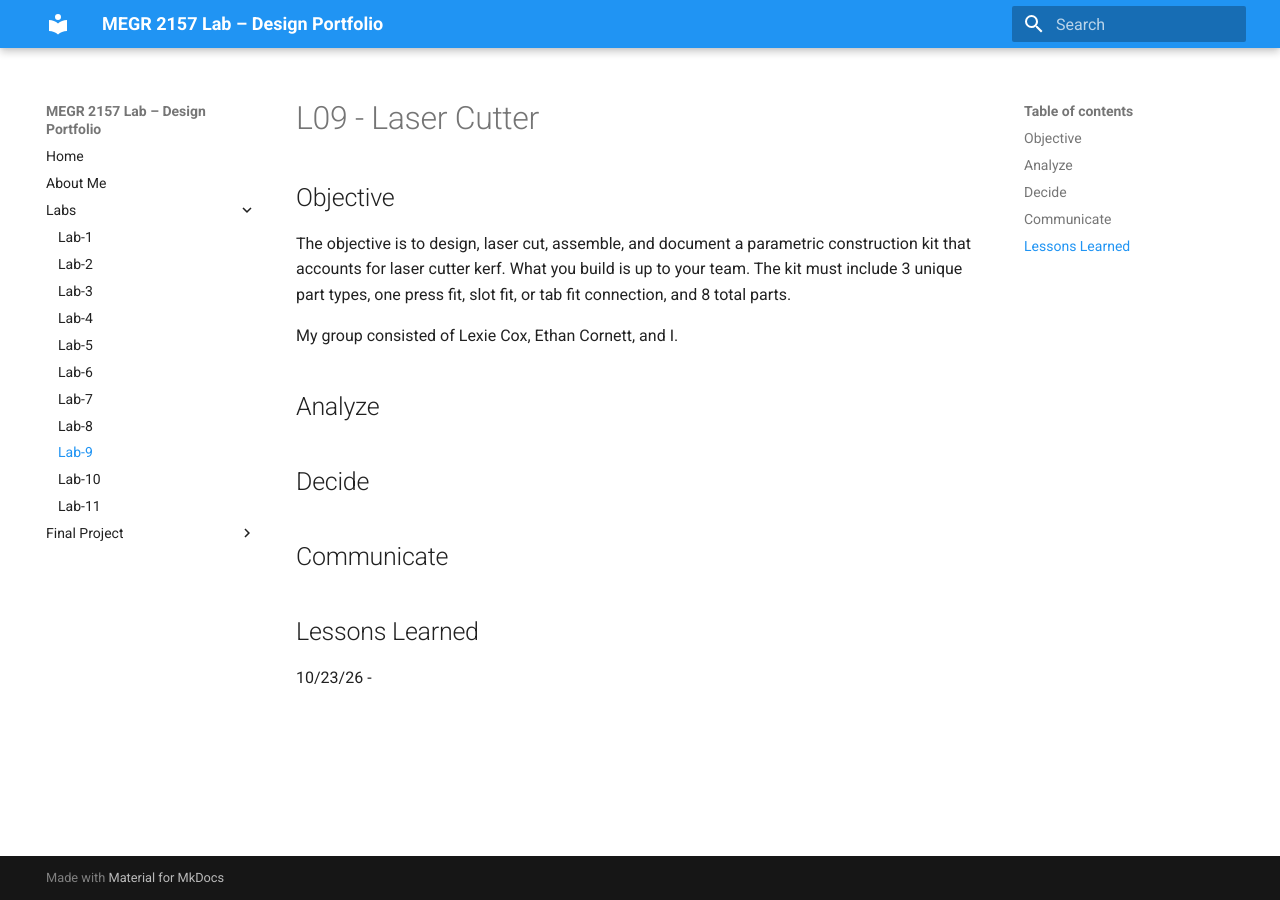
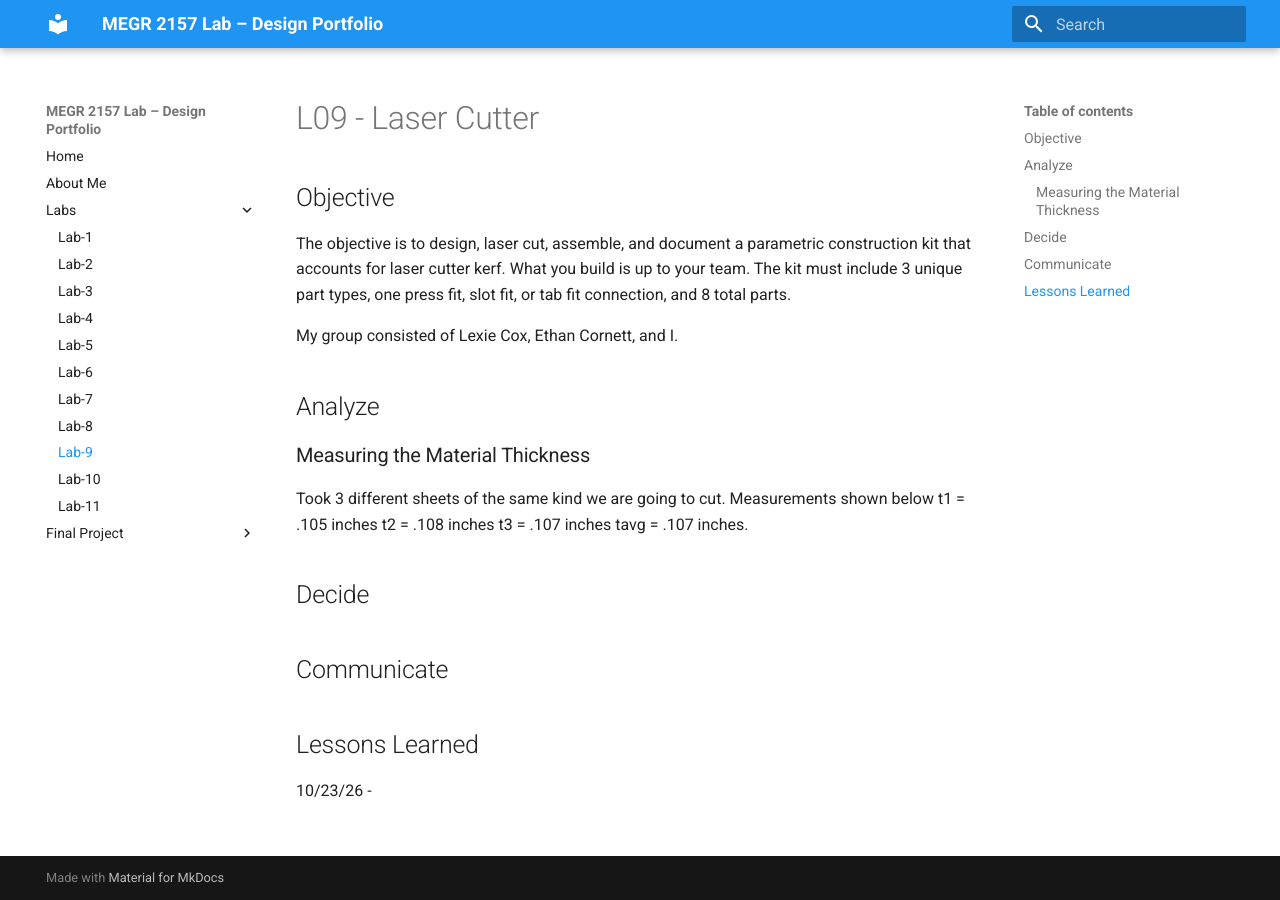
Before and after one commit to mgrego35/Morgan-Gregory-Lab-Portfolio, an MkDocs documentation site: the page built from docs/Labs/L09/index.md, in a window 1280 px wide. Built offline with MkDocs 1.6.1 and Material for MkDocs 9.7.7, drawn with Linux system fonts in a browser that asks for light colours.

Commit message:
Update index.md

```diff
--- a/docs/Labs/L09/index.md
+++ b/docs/Labs/L09/index.md
@@ -8,7 +8,13 @@ My group consisted of Lexie Cox, Ethan Cornett, and I.
 
 ## Analyze
 
+### Measuring the Material Thickness
 
+Took 3 different sheets of the same kind we are going to cut. Measurements shown below
+t1 = .105 inches
+t2 = .108 inches
+t3 = .107 inches
+tavg = .107 inches.
 
 ## Decide
 
```
